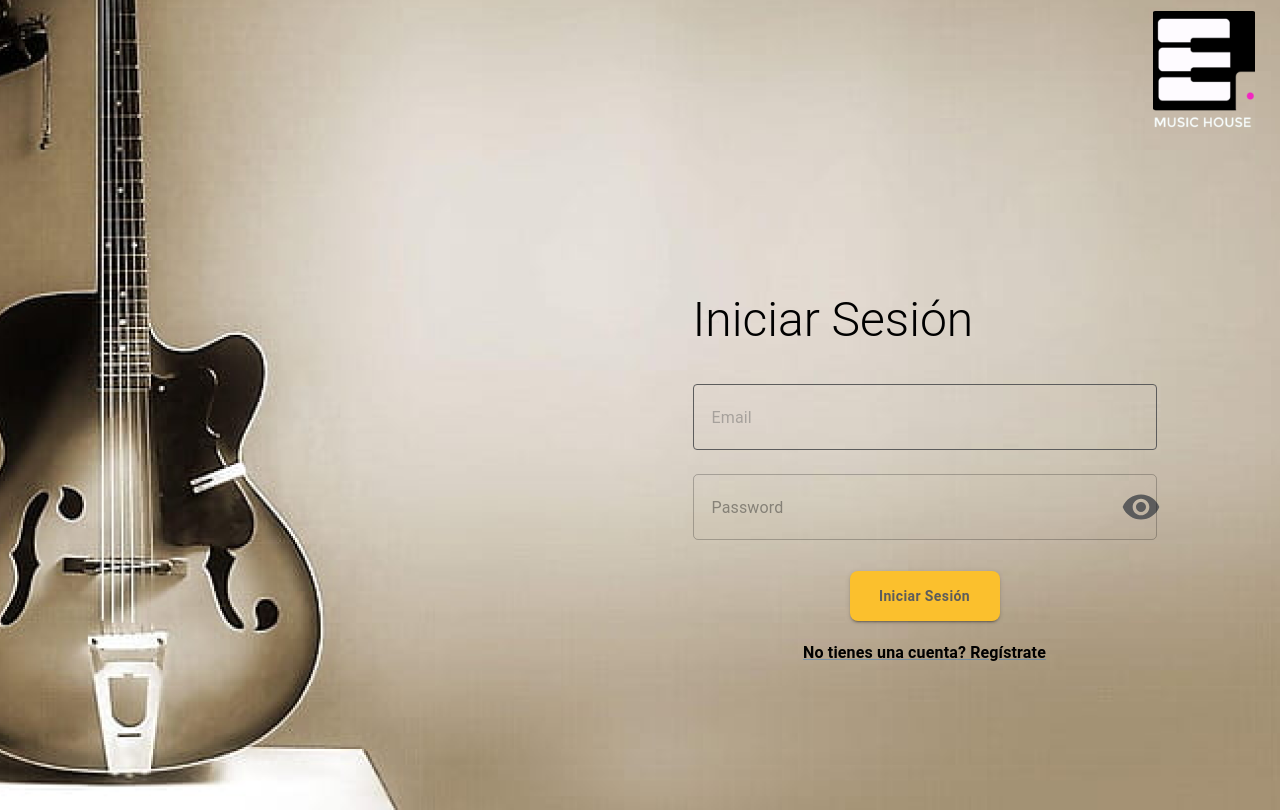
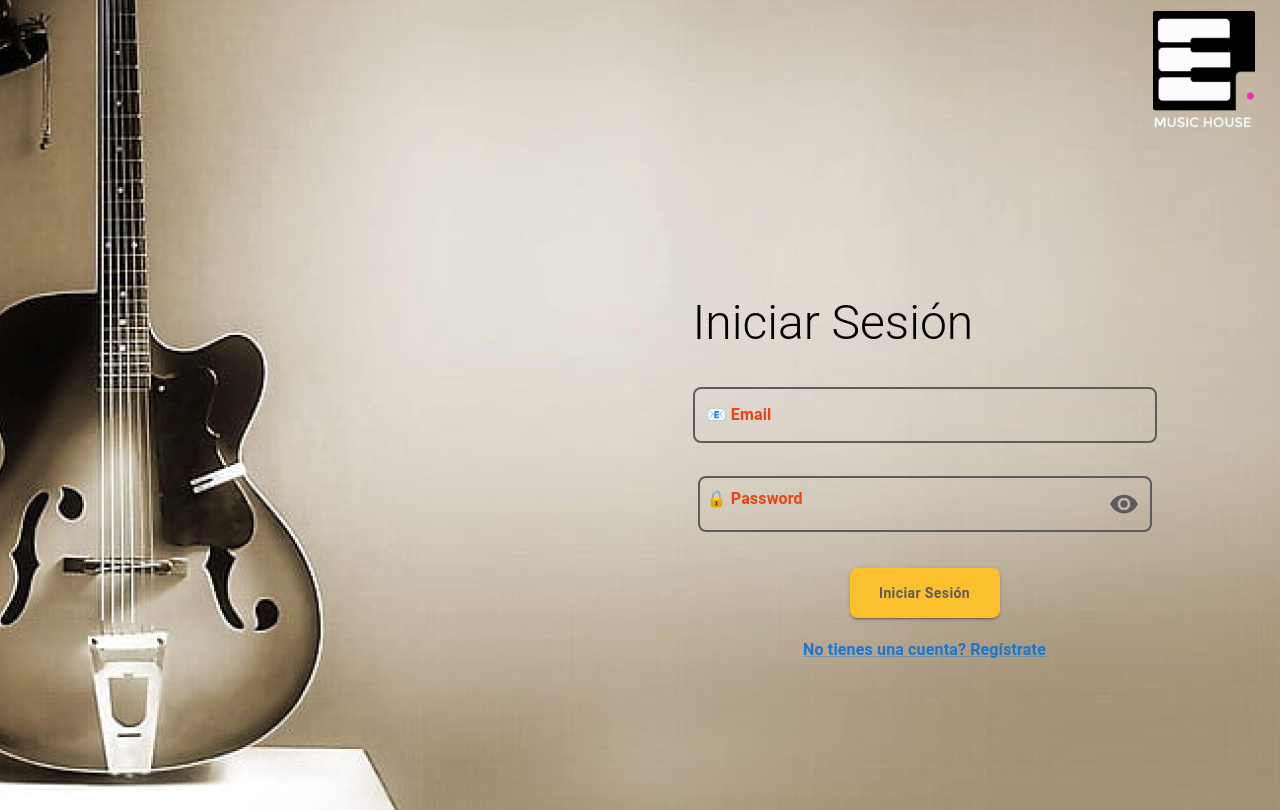
Before and after one commit to victorvivas27/Music-House-Project, a React (Vite) app in the folder music-house-frontend/: page /autentificacion in a window 1280 px wide. Built offline with nearby package versions, Linux system fonts and the light colour scheme.

Commit message:
Se mejora el formulario de inicio de sesión, reemplazando OutlinedInput por TextField, añadiendo etiquetas y ajustando estilos para una mejor legibilidad. Se optimizan los estilos globales de entrada y se corrige el color del texto primario.

```diff
--- a/music-house-frontend/src/components/Form/formUsuario/Login.jsx
+++ b/music-house-frontend/src/components/Form/formUsuario/Login.jsx
@@ -6,7 +6,8 @@ import {
   IconButton,
   OutlinedInput,
   FormHelperText,
-  CircularProgress
+  CircularProgress,
+  TextField
 } from '@mui/material'
 import Link from '@mui/material/Link'
 import { styled } from '@mui/material/styles'
@@ -141,19 +142,23 @@ const Login = ({ onSwitch }) => {
                 fullWidth
                 margin="normal"
                 sx={{
-                  minHeight: '60px'
+                  minHeight: '60px',
+                  ...inputStyles,
+
                 }}
               >
-                <InputCustom
-                  placeholder="Email"
+                <TextField
+                  id="outlined-multiline-flexible"
+                  //placeholder="Email"
+                  label="📧 Email"
                   name="email"
                   onChange={formik.handleChange}
                   value={formik.values.email}
                   type="email"
-                  color="primary"
+
                   error={formik.touched.email && Boolean(formik.errors.email)}
                   helperText={formik.touched.email && formik.errors.email}
-                  sx={inputStyles}
+                  sx={{ color:'red'}}
                 />
               </FormControl>
 
@@ -164,45 +169,51 @@ const Login = ({ onSwitch }) => {
                   formik.touched.password && Boolean(formik.errors.password)
                 }
                 sx={{
-                  minHeight: '60px'
+                  minHeight: '60px',
+                  ...inputStyles
                 }}
               >
-                <OutlinedInput
+                <TextField
                   sx={{
                     borderRadius: '5px',
                     padding: '5px'
                   }}
-                  placeholder="Password"
+                  label="🔒 Password"
                   name="password"
                   onChange={formik.handleChange}
                   value={formik.values.password}
                   type={showPassword ? 'text' : 'password'}
-                  endAdornment={
+                  InputProps={{
+                    endAdornment: (
                       <InputAdornment position="end">
                         <IconButton
                           aria-label={
-                          showPassword
-                            ? 'hide the password'
-                            : 'display the password'
+                            showPassword ? 'Hide password' : 'Show password'
                           }
                           onClick={handleClickShowPassword}
                           edge="end"
                         >
                           {showPassword ? (
                             <VisibilityOff
-                            sx={{ color: 'var(--color-exito)', fontSize: 40 }}
+                              sx={{
+                                color: 'var(--color-exito)',
+                                fontSize: 30,
+                                marginRight: 1
+                              }}
                             />
                           ) : (
                             <Visibility
                               sx={{
                                 color: 'var(--color-secundario)',
-                              fontSize: 40
+                                fontSize: 30,
+                                marginRight: 1
                               }}
                             />
                           )}
                         </IconButton>
                       </InputAdornment>
-                  }
+                    )
+                  }}
                 />
                 {formik.touched.password && formik.errors.password && (
                   <FormHelperText>{formik.errors.password}</FormHelperText>
@@ -244,7 +255,12 @@ const Login = ({ onSwitch }) => {
                 }}
                 onClick={onSwitch}
               >
-                <Typography sx={{ fontWeight: '600' }}>
+                <Typography
+                  sx={{
+                    fontWeight: '600',
+                    color: 'var(--color-azul)'
+                  }}
+                >
                   No tienes una cuenta? Regístrate
                 </Typography>
               </Link>
--- a/music-house-frontend/src/components/styles/styleglobal.js
+++ b/music-house-frontend/src/components/styles/styleglobal.js
@@ -1,20 +1,37 @@
 export const inputStyles = {
   '& .MuiInputBase-input': {
-    color: 'var(--color-secundario)' // Color del texto
+    color: 'var(--texto-primario)', // Color del texto
+    fontSize: '1rem', // Tamaño de la fuente más legible
+
   },
   '& .MuiOutlinedInput-root': {
     '& fieldset': {
-      borderColor: 'var(--color-secundario)' // Color del borde
+      borderColor: 'var(--color-secundario)', // Color del borde normal
+      borderWidth: '2px' // Grosor del borde
     },
     '&:hover fieldset': {
-      borderColor: 'var(--color-primario)' // Borde en hover
+      borderColor: 'var(--color-primario-dark)', // Color más fuerte en hover
+      borderWidth: '2.5px' // Borde más grueso al pasar el mouse
     },
     '&.Mui-focused fieldset': {
-      borderColor: 'var(--color-azul)' // Borde cuando está enfocado
+      borderColor: 'var(--color-azul)', // Color más fuerte al estar enfocado
+      borderWidth: '3px', // Borde más grueso al hacer foco
+
     },
-    padding: '5px' // Espaciado interno
+    borderRadius: '8px', // Bordes más redondeados
+    transition: 'all 0.3s ease-in-out' // Suaviza los cambios de estilo
+  },
+  '& .MuiInputLabel-root': {
+    color: 'var(--calendario-fondo-no-disponible)', // Color del label
+    fontSize: '1rem', // Tamaño del texto normal
+    fontWeight: 'bold', // Opcional: hacer el label más grueso
+    transition: 'all 0.3s ease-in-out', // Transición suave
+  },
+  '& .MuiInputLabel-root.Mui-focused': {
+    color: 'var(--calendario-fondo-no-disponible)', // Color cuando el input está enfocado
+    fontSize: '1.1rem', // Opcional: agrandar al enfocar
   }
-}
+};
 
 
 export const flexRowContainer = {
--- a/music-house-frontend/src/index.css
+++ b/music-house-frontend/src/index.css
@@ -14,7 +14,7 @@
   --color-suave:#444;
   --color-oscuro-suave:#333;
 
-  --texto-primario: #212121;
+  --texto-primario: #000000;
   --texto-secundario: #616161;
   --texto-inverso: #ffffff;
   --background-color: #f9f9f9
@@ -140,7 +140,7 @@ a {
 }
 
 /* 🧹 Elimina bordes predeterminados en todos los elementos de formulario */
-input[type="text"],
+/* input[type="text"],
 input[type="email"],
 input[type="password"],
 textarea {
@@ -148,7 +148,7 @@ textarea {
   -webkit-appearance: none;
   -moz-appearance: none;
   border-radius: 4px;
-}
+}  */
 
 /* 📌 Personalización de la barra de desplazamiento */
 ::-webkit-scrollbar {
```
Lines whose indentation alone changed are shown as unchanged.
